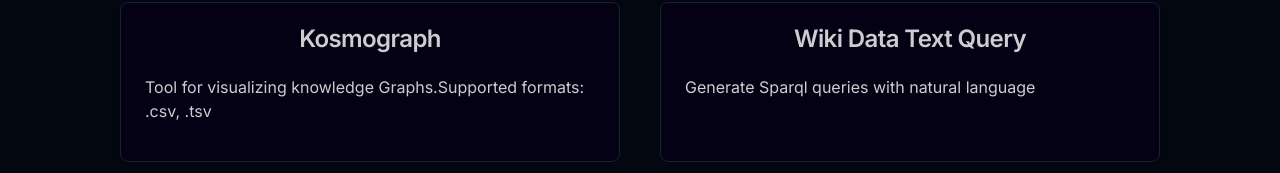
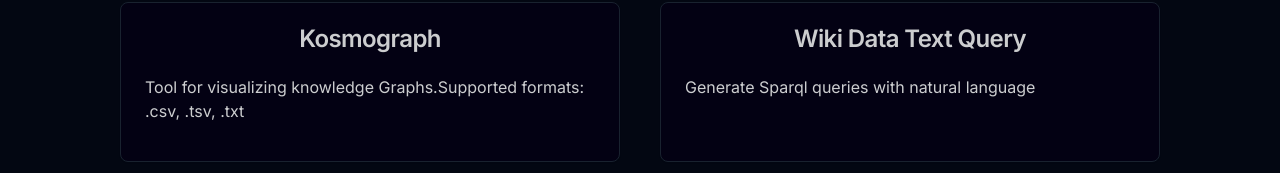
Before and after one commit to colab-nyuad/kosmograph-v2, a Next.js app: page / in a window 1280 px wide. Shown: the part 420-593 px from the top of the page. Built offline with nearby package versions, Linux system fonts and the light colour scheme.

Commit message:
test change

```diff
--- a/src/app/page.tsx
+++ b/src/app/page.tsx
@@ -27,7 +27,7 @@
 								<CardContent>
 									<p>
 										Tool for visualizing knowledge Graphs.Supported formats:
-										.csv, .tsv
+										.csv, .tsv, .txt
 									</p>
 								</CardContent>
 							</Card>
```
